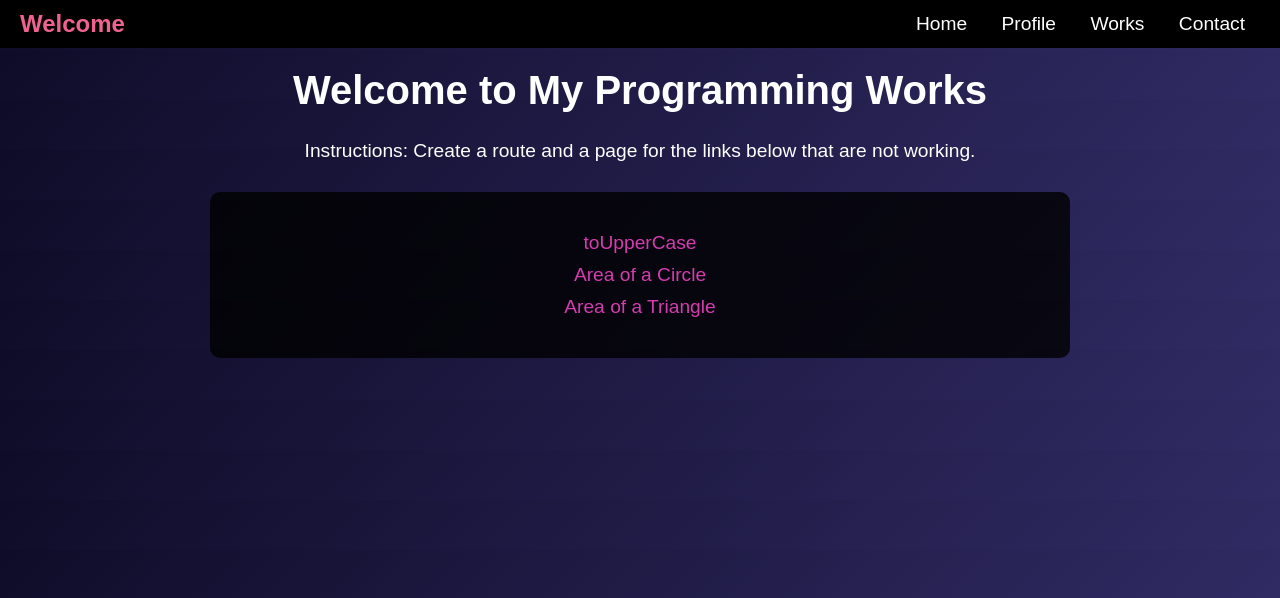
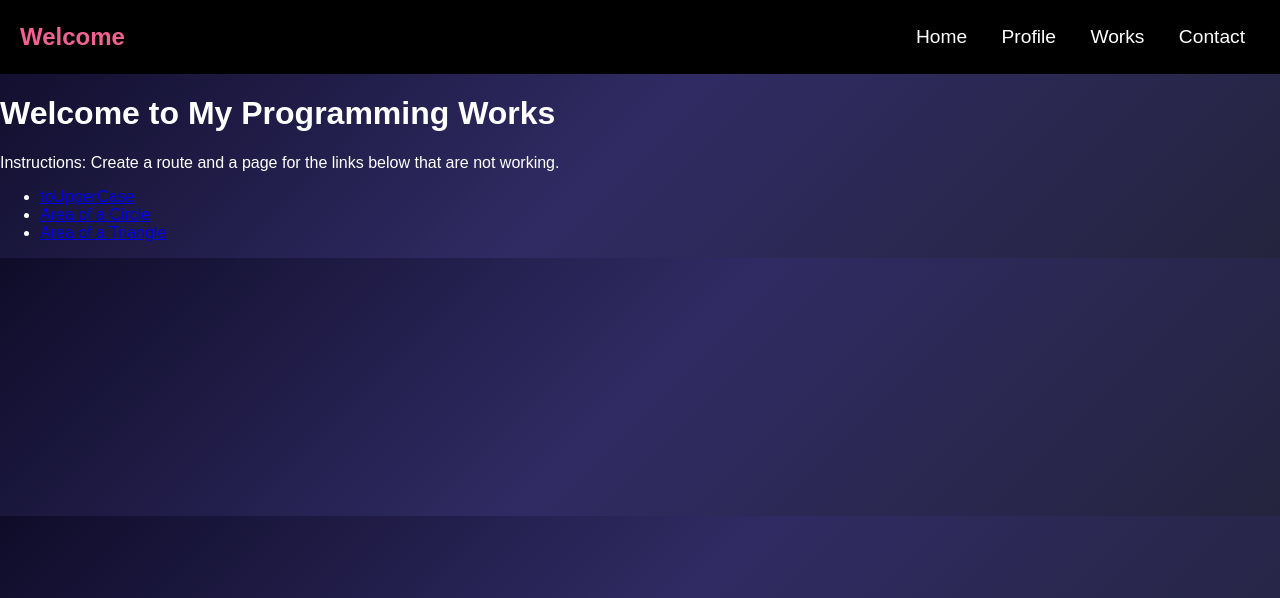
Before and after one commit to ProgrammerDaryl/website_portfolio, a Flask app: page / in a window 1280 px wide. Shown: the top 598 px of the page. Run offline with Flask 3, Linux system fonts and the light colour scheme.

Commit message:
I hate FIXING!

```diff
--- a/templates/index.html
+++ b/templates/index.html
@@ -4,22 +4,16 @@
     <meta charset="UTF-8">
     <meta name="viewport" content="width=device-width, initial-scale=1.0">
     <title>Home Page</title>
+
     <style>
-        body {
+        body{
             margin: 0;
             padding: 0;
             font-family: Arial, sans-serif;
-            background: linear-gradient(135deg, #0f0c29, #302b63);
+            background: linear-gradient(135deg, #0f0c29, #302b63, #24243e);
             color: #fff;
-            text-align: center;
-            max-width: 2000px;
-            max-height: 50px;
         }
-
-        h1 {
-            font-family: Arial, sans-serif;
-        }
-        nav {
+        nav{
             background: #000;
             padding: 10px 20px;
             display: flex;
@@ -29,7 +23,6 @@
             top: 0;
             z-index: 1000;
         }
-
         nav a {
             color: #fff;
             text-decoration: none;
@@ -37,72 +30,22 @@
             font-size: 1.2em;
             transition: color 0.3s;
         }
-
-        nav a:hover {
-            color: #744fe2;
-        }
-
         .logo {
             font-size: 1.5em;
             font-weight: bold;
             color: #f06292;
-        }
-
-        h1 {
-            margin-top: 20px;
-            font-size: 2.5em;
-        }
-
-        p {
-            font-size: 1.2em;
-            margin: 10px 0 30px;
-        }
-
-        ul {
-            list-style: none;
-            padding: 0;
-        }
-
-        ul li {
-            margin: 10px 0;
-        }
-
-        ul a {
-            color: #d53daf;
-            text-decoration: none;
-            font-size: 1.2em;
-            transition: color 0.3s;
-        }
-
-        ul a:hover {
-            color: #5f73cc;
-        }
-        .bottom-container {
-            background: rgba(0, 0, 0, 0.8);
-            padding: 30px;
-            border-radius: 10px;
-            margin: 20px auto;
-            max-width: 800px;
-            text-align: center;
-            color: #ccc;
-        }
-
-        .bottom-container h2 {
-            font-size: 2em;
-            color: #f06292;
-            margin-bottom: 20px;
         }
     </style>
 </head>
 <body>
     <nav>
         <div class="logo">Welcome</div>
-        <div>
+        <ul>
             <a href="http://127.0.0.1:5000/">Home</a>
             <a href="/profile">Profile</a>
             <a href="/works">Works</a>
             <a href="/contact">Contact</a>
-        </div>
+        </ul>
     </nav>
 
     <h1>Welcome to My Programming Works</h1>
@@ -112,7 +55,7 @@
     <ul>
         <div class="bottom-container">
         <li><a href="/works">toUpperCase</a></li>
-        <li><a href="/areaOfCircle">Area of a Circle</a></li>
+        <li><a href="/areaOfCircle">Area of a Circle</b></li>
         <li><a href="/areaOfTriangle">Area of a Triangle</a></li>
         </div>
     </ul>
--- a/templates/profile.html
+++ b/templates/profile.html
@@ -4,16 +4,14 @@
     <meta charset="UTF-8">
     <meta name="viewport" content="width=device-width, initial-scale=1.0">
     <title>Welcome</title>
+
     <style>
-
         body {
             margin: 0;
             padding: 0;
             font-family: Arial, sans-serif;
             background: linear-gradient(135deg, #0f0c29, #302b63, #24243e);
             color: #fff;
-            max-width: 2000px;
-            max-height: 50px;
         }
 
         nav {
@@ -111,7 +109,7 @@
 <body>
 
     <nav>
-        <div class="logo">Welcome</div> </div>
+        <div class="logo">Welcome</div>
         <ul>
             <a href="http://127.0.0.1:5000">Home</a>
             <a href="/profile">Profile</a>
```
